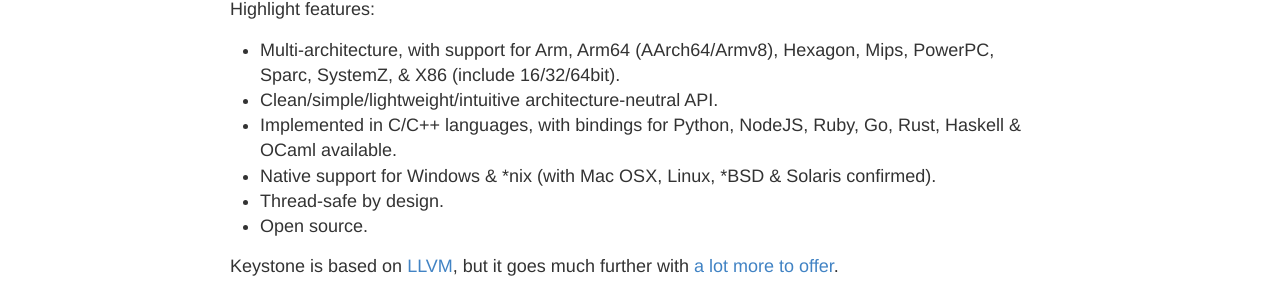
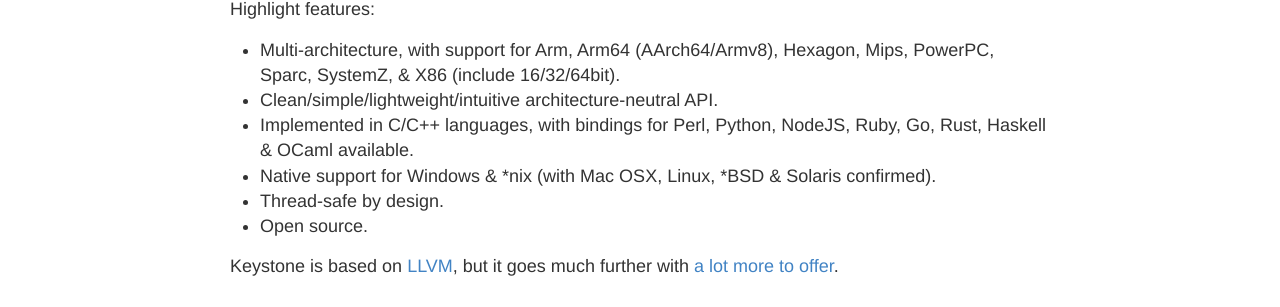
Before and after one commit to keystone-engine/keystone-engine.github.io, a Jekyll site: the page built from index.html, in a window 1280 px wide and 900 px high. Shown: the part 260-567 px from the top of the window. Built offline with Jekyll 4.4.1, drawn with Linux system fonts in a browser that asks for light colours.

Commit message:
Perl binding

```diff
--- a/index.html
+++ b/index.html
@@ -12,7 +12,7 @@
 
 <li>Clean/simple/lightweight/intuitive architecture-neutral API.</li>
 
-<li>Implemented in C/C++ languages, with bindings for Python, NodeJS, Ruby, Go, Rust, Haskell & OCaml available.</li>
+<li>Implemented in C/C++ languages, with bindings for Perl, Python, NodeJS, Ruby, Go, Rust, Haskell & OCaml available.</li>
 
 <li>Native support for Windows & *nix (with Mac OSX, Linux, *BSD & Solaris confirmed).</li>
 
```
